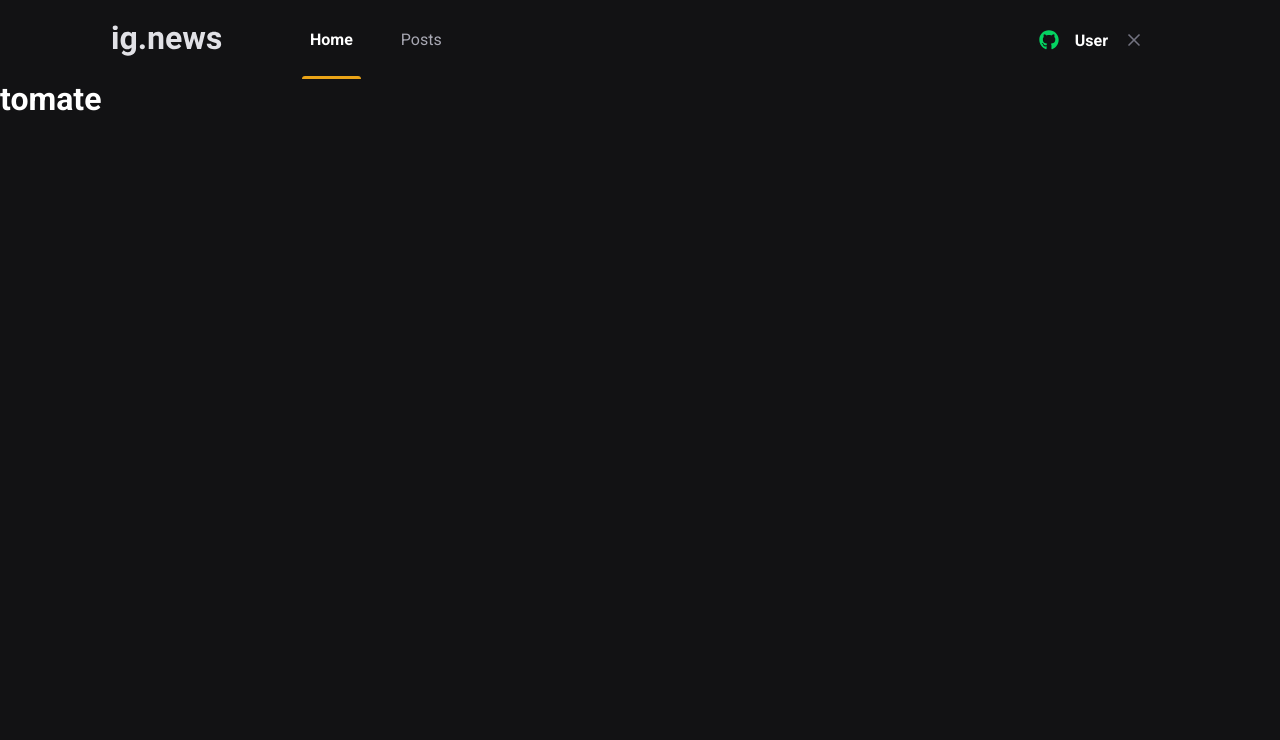
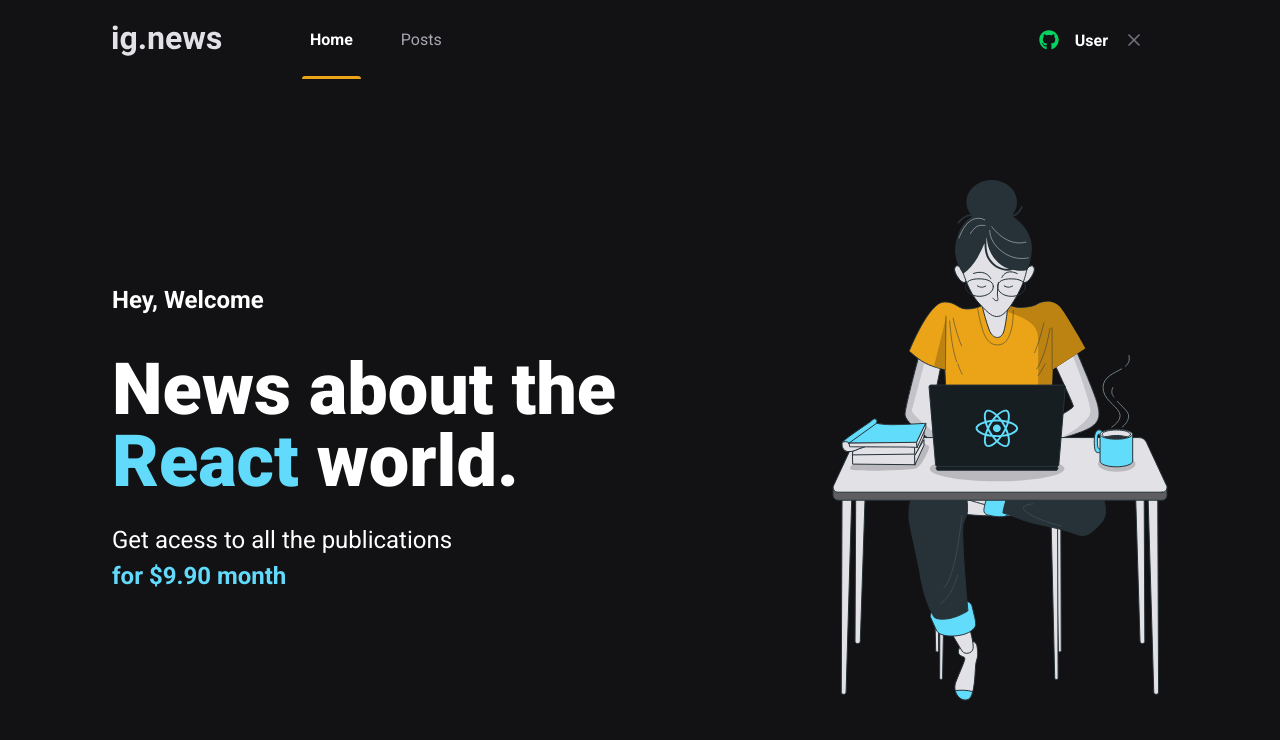
Before and after one commit to ThomazAquino/tomate-news, a Next.js app: page / in a window 1280 px wide. Shown: the top 740 px of the page. Built offline with nearby package versions, Linux system fonts and the light colour scheme.

Commit message:
feat(home): add styles

```diff
--- /dev/null
+++ b/src/pages/home.module.scss
@@ -0,0 +1,45 @@
+.contentContainer {
+  max-width: 1120px;
+  margin: 0 auto;
+  padding: 0 2rem;
+  height: calc(100vh - 5rem);
+
+  display: flex;
+  align-items: center;
+  justify-content: space-between;
+}
+
+.hero {
+  max-width: 600px;
+
+  >span {
+    font-size: 1.5rem;
+    font-weight: bold;
+  }
+
+  h1 {
+    font-size: 4.5rem;
+    line-height: 4.5rem;
+    font-weight: 900;
+    margin-top: 2.5rem;
+
+    span {
+      color: var(--cyan-500);
+    }
+  }
+
+  p {
+    font-size: 1.5rem;
+    line-height: 2.25rem;
+    margin-top: 1.5rem;
+
+    span {
+      color: var(--cyan-500);
+      font-weight: bold;
+    }
+  }
+
+  button {
+    margin-top: 2.5rem;
+  }
+}
--- a/src/pages/index.tsx
+++ b/src/pages/index.tsx
@@ -1,4 +1,6 @@
-import Head from "next/head";
+import Head from 'next/head';
+
+import styles from './home.module.scss';
 
 export default function Home() {
   return (
@@ -6,7 +8,20 @@
       <Head>
         <title>Inico | Tomate.news</title>
       </Head>
-      <h1>tomate</h1>
+
+      <main className={styles.contentContainer}>
+        <section className={styles.hero}>
+          <span>Hey, Welcome</span>
+          <h1>News about the <span>React</span> world.</h1>
+          <p>
+            Get acess to all the publications <br/>
+            <span>for $9.90 month</span>
+          </p>
+        </section>
+       {/* eslint-disable-next-line @next/next/no-img-element */}
+      <img src="/images/avatar.svg" alt="Girl coding"  />
+      </main>
+
     </>
-  );
+  )
 }
```
